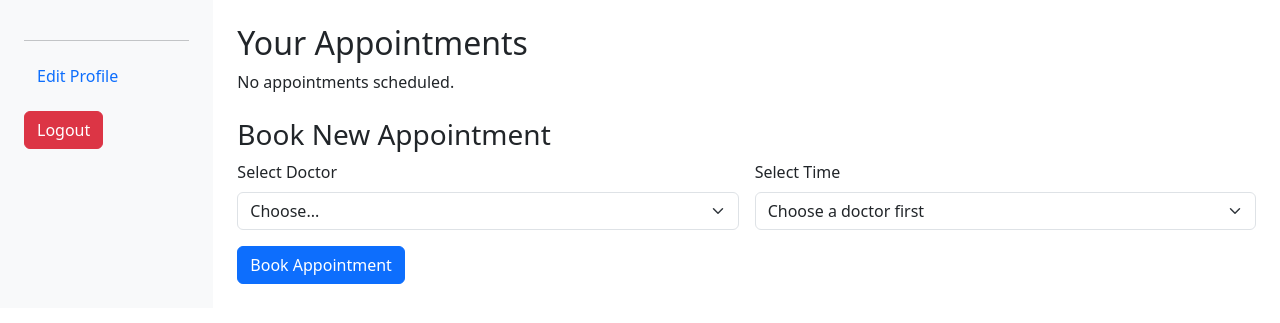
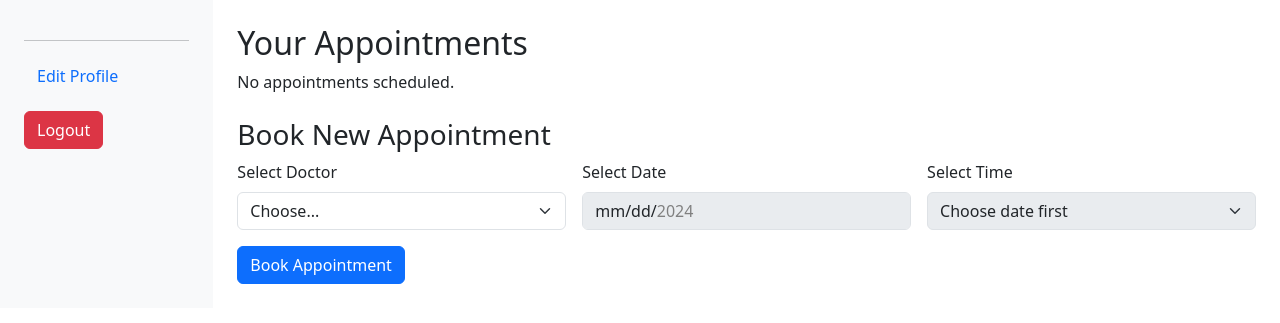
Before and after one commit to Chinyemba-ck/CS_210, a Flask app: template templates/dashboard.html in a window 1280 px wide. Shown: the top 323 px of the page. Run offline with Flask 3, Linux system fonts and the light colour scheme; the template is opened without the code that fills it, so the values that code supplies are empty; some libraries are stand-ins or nearby versions.

Commit message:
Update dashboard.html

```diff
--- a/templates/dashboard.html
+++ b/templates/dashboard.html
@@ -13,6 +13,8 @@
             <nav class="col-md-3 col-lg-2 d-md-block bg-light sidebar p-4">
                 <div class="position-sticky">
                     <h4>{{ user['First_Name'] }} {{ user['Last_Name'] }}</h4>
+                    <h6>{{ user['Sex'] }}</h6>
+                    <h6>{{ user['DOB'] }}</h6>
                     <hr>
                     <div class="mb-3">
                         <button class="btn btn-link text-decoration-none" data-bs-toggle="collapse" data-bs-target="#profileForm">
@@ -70,6 +72,7 @@
                                 <tr>
                                     <th>Doctor</th>
                                     <th>Time</th>
+                                    <th>Date</th>
                                 </tr>
                             </thead>
                             <tbody>
@@ -77,6 +80,7 @@
                                 <tr>
                                     <td>{{ appointment.Doctor }}</td>
                                     <td>{{ appointment.Time }}</td>
+                                    <td class="fw-bold text-primary">{{ appointment.Date }}</td>
                                 </tr>
                                 {% endfor %}
                             </tbody>
@@ -86,23 +90,32 @@
                     <p>No appointments scheduled.</p>
                 {% endif %}
 
+                <!-- Book New Appointment Section -->
                 <h3 class="mt-4">Book New Appointment</h3>
                 <form method="POST" action="{{ url_for('book_appointment') }}" class="row g-3">
-                    <div class="col-md-6">
+                    <div class="col-md-4">
                         <label for="doctor" class="form-label">Select Doctor</label>
-                        <select class="form-select" id="doctor" name="doctor" required onchange="updateTimeSlots()">
+                        <select class="form-select" id="doctor" name="doctor" required>
                             <option value="">Choose...</option>
                             {% for doctor in doctors %}
                                 <option value="{{ doctor }}">{{ doctor }}</option>
                             {% endfor %}
                         </select>
                     </div>
-                    <div class="col-md-6">
+
+                    <div class="col-md-4">
+                        <label for="appointment_date" class="form-label">Select Date</label>
+                        <input type="date" class="form-control" id="appointment_date" name="appointment_date" required disabled>
+                        <div class="invalid-feedback">Please select a valid weekday within the next 30 days.</div>
+                    </div>
+
+                    <div class="col-md-4">
                         <label for="time_slot" class="form-label">Select Time</label>
-                        <select class="form-select" id="time_slot" name="time_slot" required>
-                            <option value="">Choose a doctor first</option>
+                        <select class="form-select" id="time_slot" name="time_slot" required disabled>
+                            <option value="">Choose date first</option>
                         </select>
                     </div>
+
                     <div class="col-12">
                         <button type="submit" class="btn btn-primary">Book Appointment</button>
                     </div>
@@ -113,26 +126,64 @@
 
     <script src="https://cdnjs.cloudflare.com/ajax/libs/bootstrap/5.3.0/js/bootstrap.bundle.min.js"></script>
     <script>
-        function updateTimeSlots() {
+        // Set up date constraints
+        const dateInput = document.getElementById('appointment_date');
+        const tomorrow = new Date();
+        tomorrow.setDate(tomorrow.getDate() + 1);
+        const maxDate = new Date();
+        maxDate.setDate(maxDate.getDate() + 30);
+
+        // Format dates for input
+        dateInput.min = tomorrow.toISOString().split('T')[0];
+        dateInput.max = maxDate.toISOString().split('T')[0];
+
+        document.getElementById('doctor').addEventListener('change', function() {
+            const dateInput = document.getElementById('appointment_date');
+            const timeSelect = document.getElementById('time_slot');
+
+            if (this.value) {
+                dateInput.disabled = false;
+            } else {
+                dateInput.disabled = true;
+                dateInput.value = '';
+                timeSelect.disabled = true;
+                timeSelect.innerHTML = '<option value="">Choose date first</option>';
+            }
+        });
+
+        document.getElementById('appointment_date').addEventListener('change', function() {
             const doctor = document.getElementById('doctor').value;
-            const timeSlotSelect = document.getElementById('time_slot');
+            const timeSelect = document.getElementById('time_slot');
+            const selectedDate = new Date(this.value);
 
-            if (doctor) {
-                fetch(`/get_available_slots/${doctor}`)
+            // Check if selected date is a weekday (0 = Sunday, 6 = Saturday)
+            if (selectedDate.getDay() === 0 || selectedDate.getDay() === 6) {
+                this.classList.add('is-invalid');
+                timeSelect.disabled = true;
+                timeSelect.innerHTML = '<option value="">Choose a valid date first</option>';
+                return;
+            }
+
+            this.classList.remove('is-invalid');
+
+            if (this.value) {
+                timeSelect.disabled = false;
+                fetch(`/get_available_slots/${doctor}/${this.value}`)
                     .then(response => response.json())
                     .then(data => {
-                        timeSlotSelect.innerHTML = '<option value="">Choose...</option>';
+                        timeSelect.innerHTML = '<option value="">Choose time...</option>';
                         data.slots.forEach(slot => {
                             const option = document.createElement('option');
                             option.value = slot;
                             option.textContent = slot;
-                            timeSlotSelect.appendChild(option);
+                            timeSelect.appendChild(option);
                         });
                     });
             } else {
-                timeSlotSelect.innerHTML = '<option value="">Choose a doctor first</option>';
+                timeSelect.disabled = true;
+                timeSelect.innerHTML = '<option value="">Choose date first</option>';
             }
-        }
+        });
     </script>
 </body>
-</html
+</html>
```
